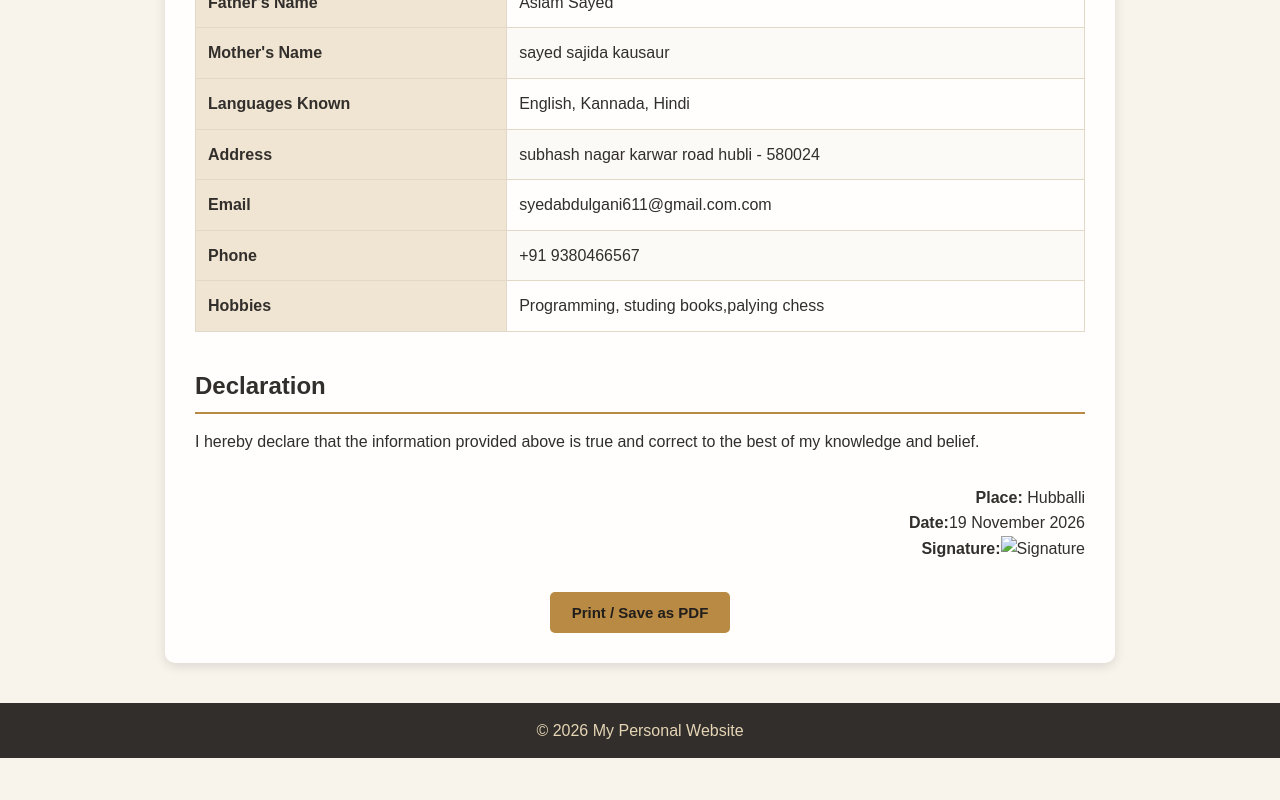
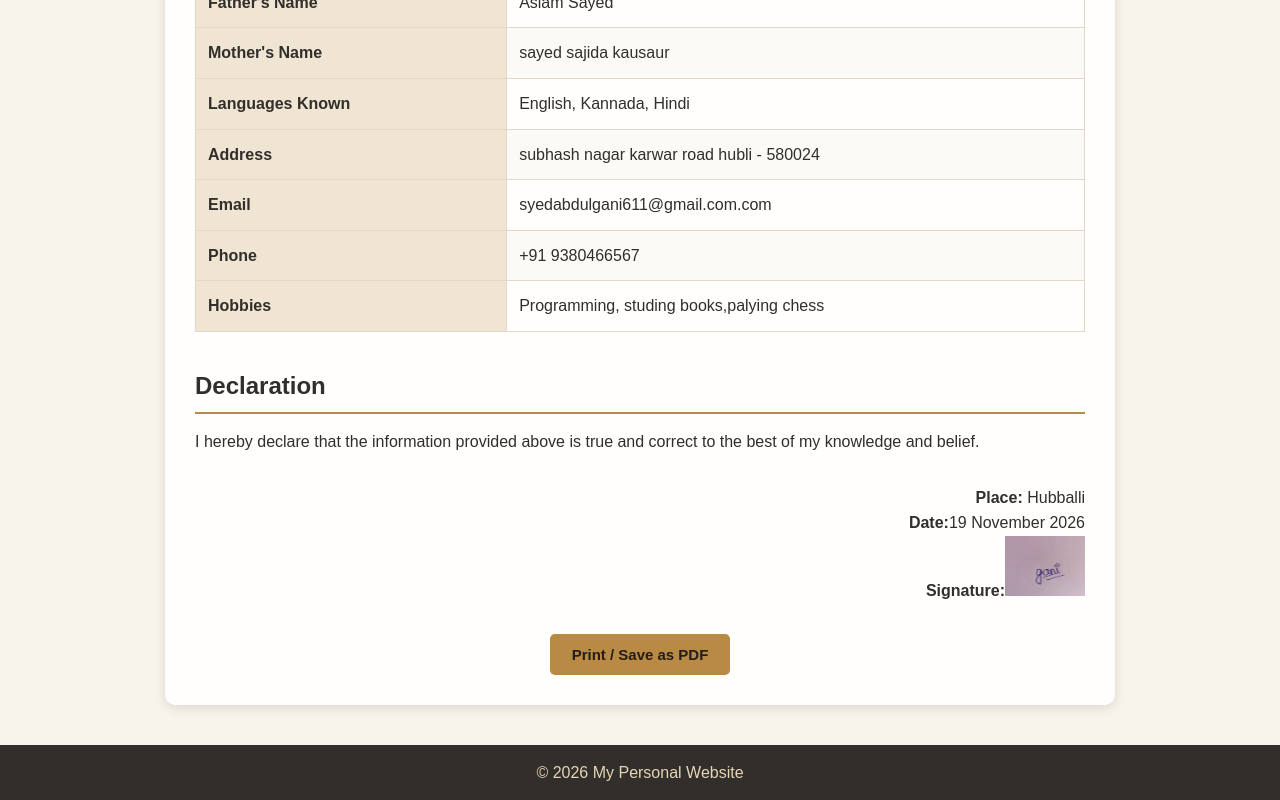
Before and after one commit to Ganicse/abdul-protfolio, a plain HTML site: page biodata.html in a window 1280 px wide. Shown: the part 528-1328 px from the top of the page. Before the commit the page ends 1286 px from the top, so only its background shows below. Drawn offline with Linux system fonts and the light colour scheme; a script that the page names is missing.

Commit message:
Update biodata.html

```diff
--- a/biodata.html
+++ b/biodata.html
@@ -95,7 +95,7 @@
             <div class="signature">
                 <p><b>Place:</b> Hubballi</p>
                 <p><b>Date:</b>19 November 2026</p>
-                <p><b>Signature:</b><img src="signature.jpg" alt="Signature" width="80" height="60"></p>
+                <p><b>Signature:</b><img src="signature.jpeg" alt="Signature" width="80" height="60"></p>
             </div>
         </section>
 
```
